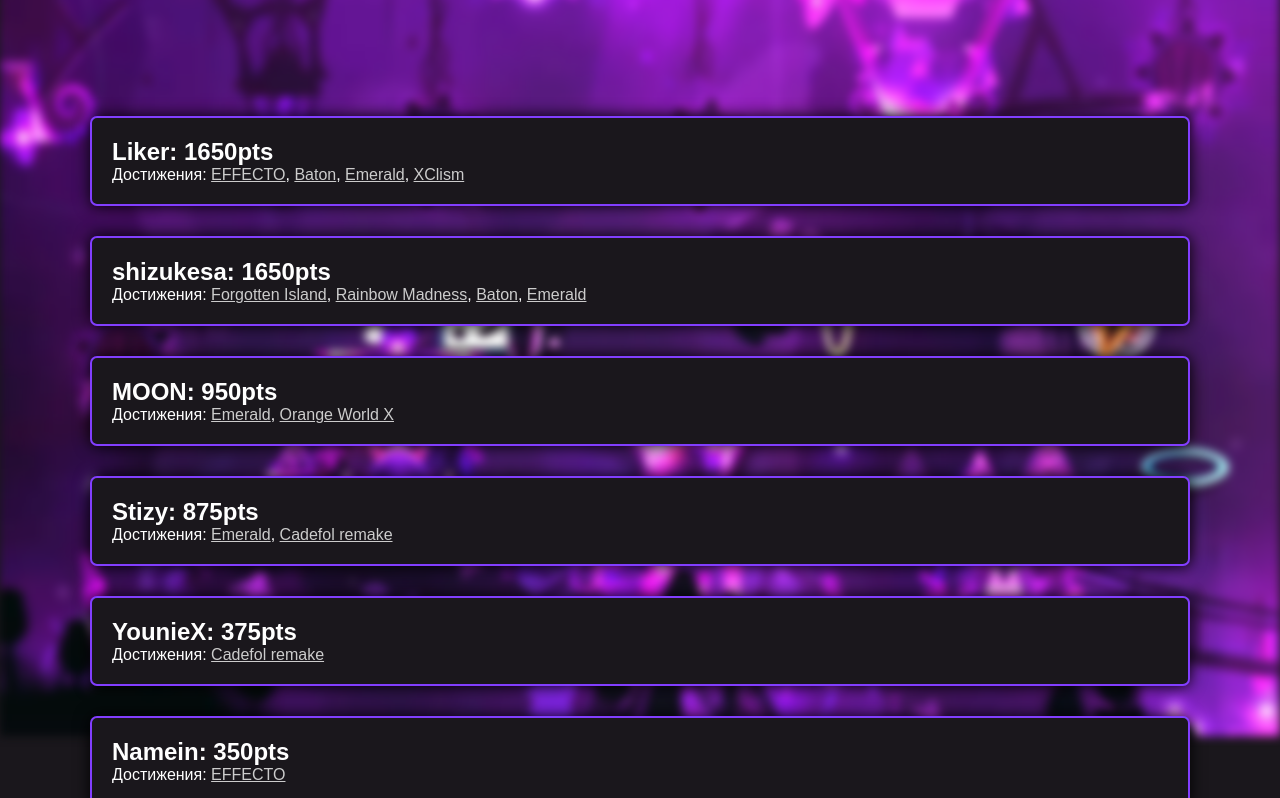
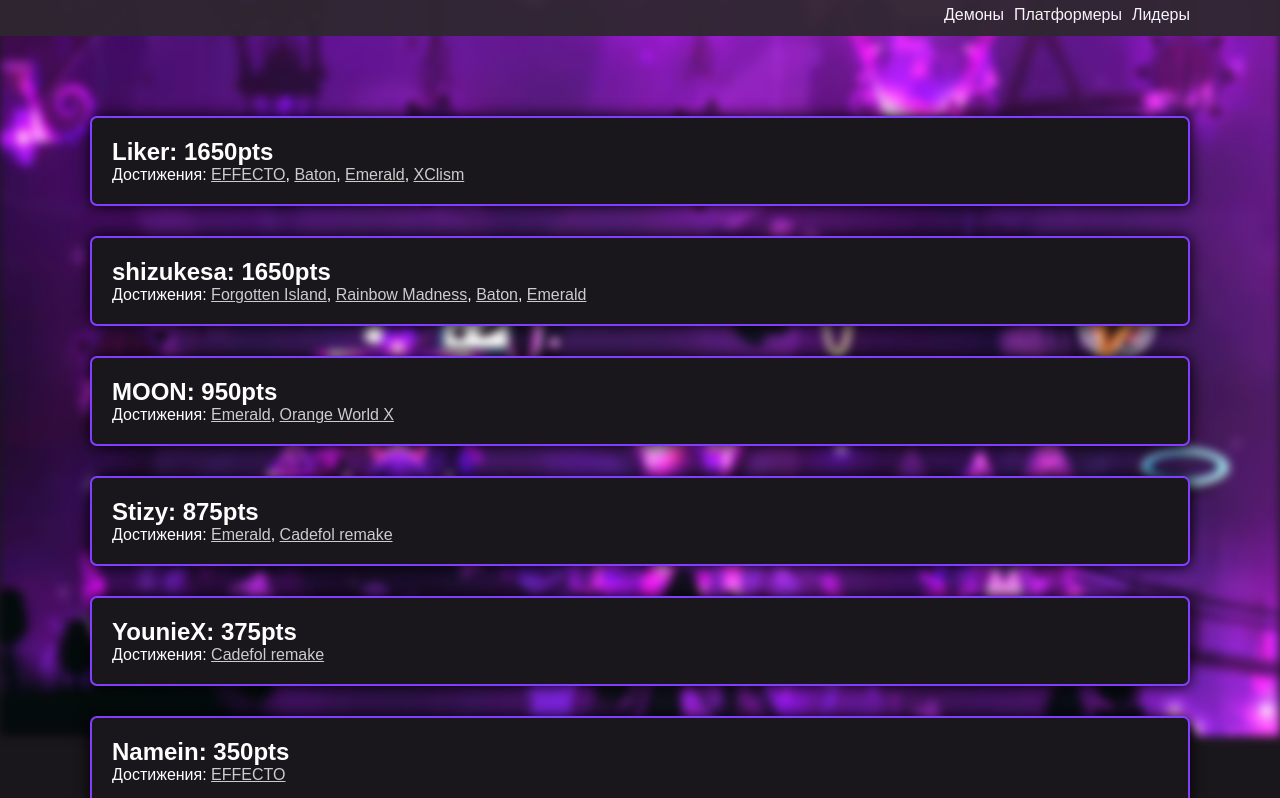
Before and after one commit to KifeMEME/sunsetgdps.github.io, a plain HTML site: page leaders.html in a window 1280 px wide. Shown: the part 64-862 px from the top of the page. Drawn offline with nearby package versions, Linux system fonts and the light colour scheme.

Commit message:
Update leaders.html

```diff
--- a/leaders.html
+++ b/leaders.html
@@ -9,6 +9,15 @@
 </head>
 <body>
     <header id="header"></header>
+    <div class="under-header">
+        <div class="container">
+            <ul class="under-header-menu">
+                <li><a href="./dl.html">Демоны</a></li>
+                <li><a href="./plat.html">Платформеры</a></li>
+                <li><a href="./leaders.html">Лидеры</a></li>
+            </ul>
+        </div>
+    </div>
     <div class="fixed-bg">
         <img src="./img/bg/fullscreen.png" alt="">
     </div>
```
